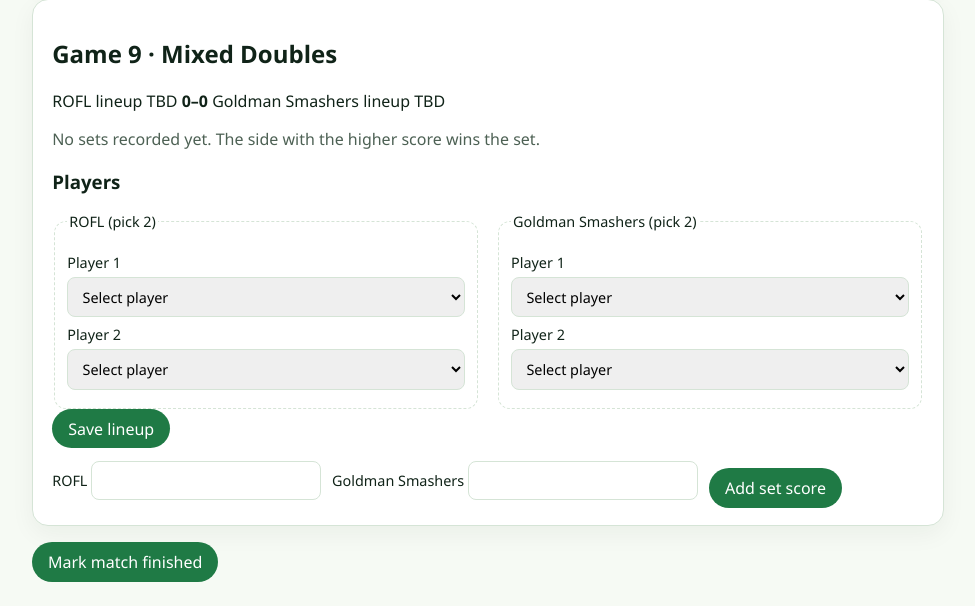
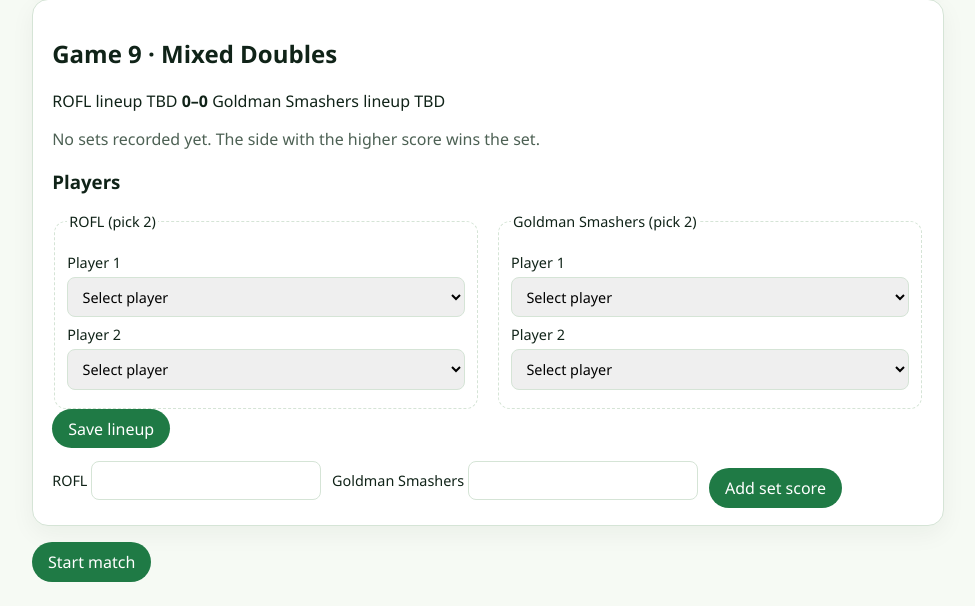
Before and after one commit to coderprateek/badminton-tournament, a Flask app: page /matches/mt_ffc3f2bd in a window 1280 px wide. Shown: the part 4464-5070 px from the top of the page, without its empty margins (152-1127 px from the left). Run offline with Flask 3, Linux system fonts and the light colour scheme; the visitor is signed in with stand-in values (Sample User, id 1).

Commit message:
Add start match button for admins to change status from scheduled to in_progress

```diff
--- a/app.py
+++ b/app.py
@@ -588,6 +588,20 @@ def reopen_match(match_id: str):
     return redirect(url_for("match_detail", match_id=match_id))
 
 
+@app.post("/matches/<match_id>/start")
+@admin_required
+def start_match(match_id: str):
+    data = storage.snapshot()
+    match = storage.find(data["matches"], match_id)
+    if not match:
+        abort(404)
+    match["status"] = "in_progress"
+    storage.replace_row(data["matches"], match)
+    storage.save_all(data)
+    flash("Match started.", "ok")
+    return redirect(url_for("match_detail", match_id=match_id))
+
+
 def _team_return(team: dict) -> str:
     if team.get("group_id"):
         return url_for("group_detail", group_id=team["group_id"])
--- a/templates/match.html
+++ b/templates/match.html
@@ -152,6 +152,10 @@
     <form method="post" action="{{ url_for('reopen_match', match_id=match.id) }}">
       <button type="submit">Reopen match for editing</button>
     </form>
+  {% elif match.status == 'scheduled' %}
+    <form method="post" action="{{ url_for('start_match', match_id=match.id) }}">
+      <button type="submit">Start match</button>
+    </form>
   {% else %}
     <form method="post" action="{{ url_for('finish_match', match_id=match.id) }}">
       <button type="submit">Mark match finished</button>
```
